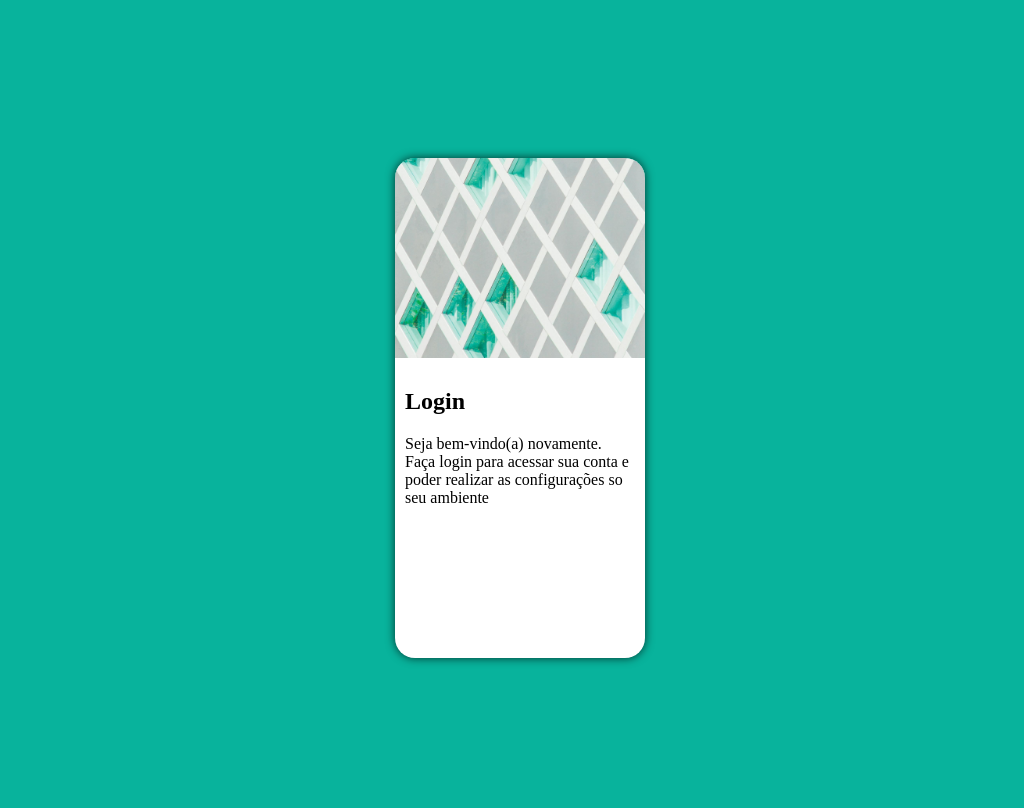
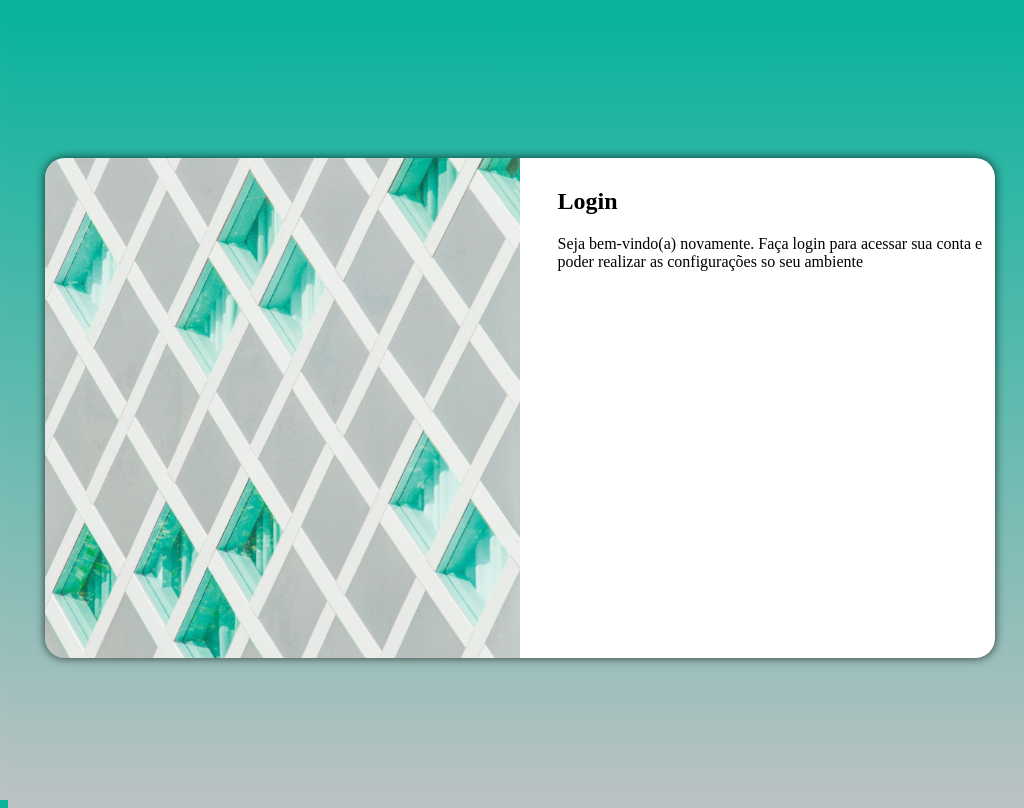
Before and after one commit to carlosguerram/projeto-login, a plain HTML site: page index.html in a window 1024 px wide. Drawn offline with Linux system fonts and the light colour scheme.

Commit message:
media query para outras telas

```diff
--- a/estilos/mediaqueries.css
+++ b/estilos/mediaqueries.css
@@ -10,15 +10,43 @@ Grandes telas: acima de 1200px
 */
 
 @media screen and (min-width: 768px) and (max-width: 992px) {
+    body, html {
+        background-image: linear-gradient(to bottom, #08b39c0f, #bec2c3fc);
+    }
+
     section#login {
         width: 90vw;
     }
 
     section#login > div#imagem {
-
+        float: left;
+        width: 27%;
+        height: 100%;
     }
 
     section#login > div#formulario {
-
+        float: right;
+        width: 70%;
     }
 }
+
+@media screen and (min-width: 992px) and (max-width: 1200px) {
+    body, html {
+        background-image: linear-gradient(to bottom, #08b39c0f, #bec2c3fc);
+    }
+
+    section#login {
+        width: 950px;
+    }
+
+    section#login > div#imagem {
+        float: left;
+        width: 50%;
+        height: 100%;
+    }
+
+    section#login > div#formulario {
+        float: right;
+        width: 45%;
+    }
+}
--- a/estilos/style.css
+++ b/estilos/style.css
@@ -40,9 +40,12 @@ section#login {
     height: 500px;
     border-radius: 20px;
     box-shadow: 0px 0px 10px rgba(0, 0, 0, 0.727);
+
+    transition: width .3s, height .3s;
+    transition-timing-function: ease;
 }
 
-section#login > div#imagen {
+section#login > div#imagem {
     display: block;
     background: #08B39C url(../imagens/pexels-ben-neale-123878-380337.jpg) no-repeat;
     background-size: cover;
--- a/index.html
+++ b/index.html
@@ -10,7 +10,7 @@
 <body>
     <main>
         <section id="login">
-            <div id="imagen">
+            <div id="imagem">
                 <!-- aqui vai a imagem-->
             </div>
             <div id="formulario">
```
